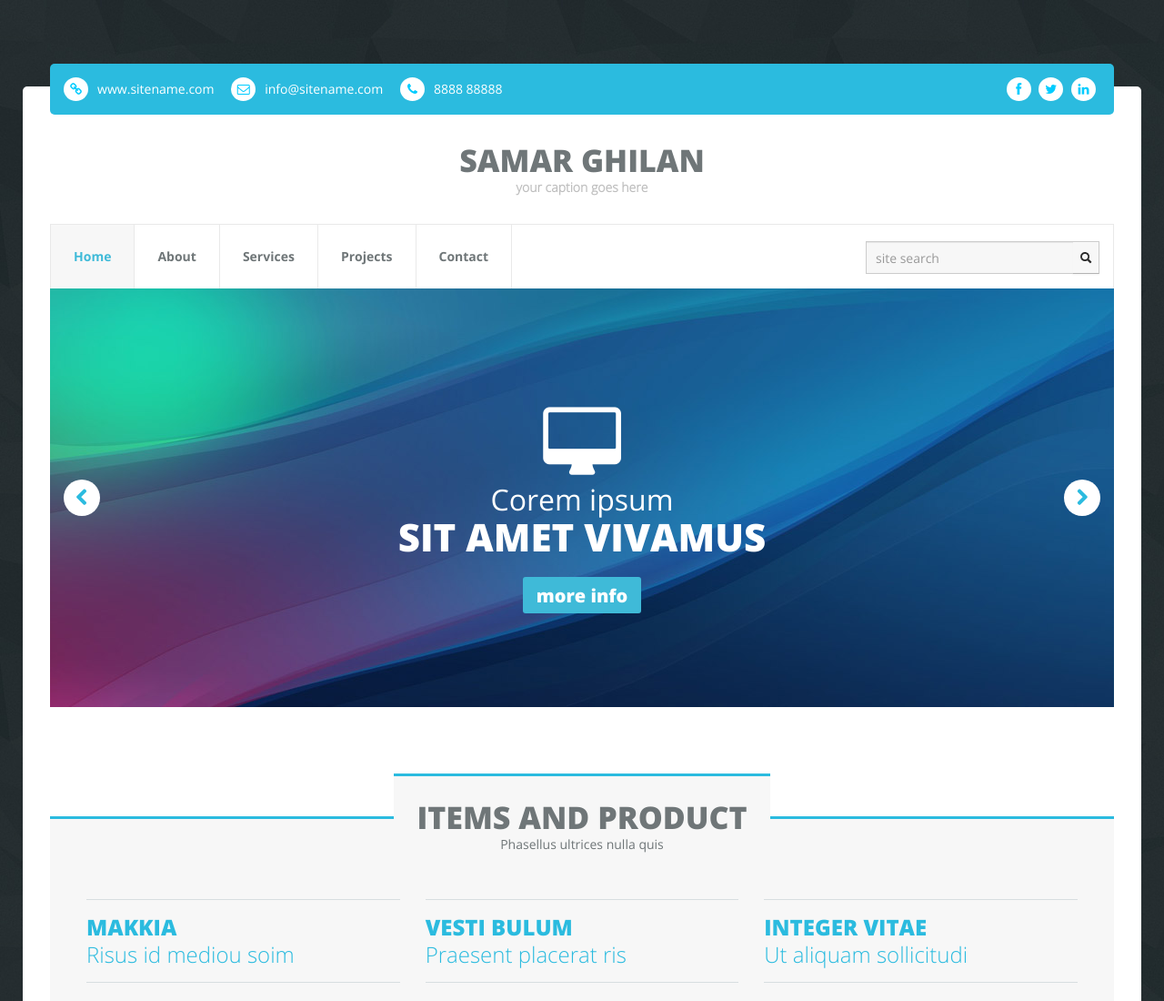
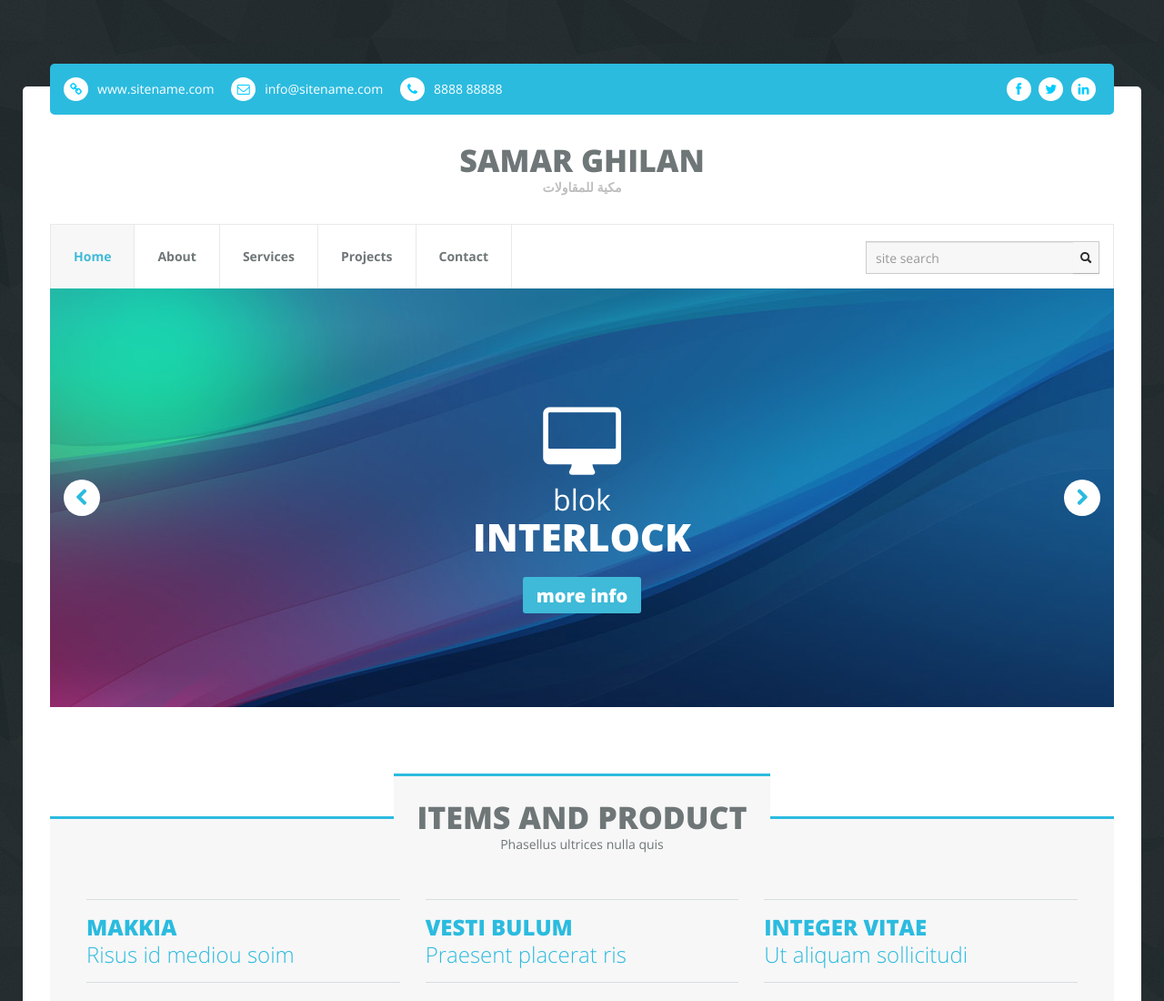
Before and after one commit to samar225/website2, a plain HTML site: page index.html in a window 1280 px wide. Shown: the top 1100 px of the page at 91% size. Drawn offline with Linux system fonts and the light colour scheme; files whose address does not match are found by name.

Commit message:
change 3

```diff
--- a/index.html
+++ b/index.html
@@ -58,7 +58,7 @@
 
                     <div class="site-name">
                         <h1>samar ghilan</h1>
-                        <h5>your caption goes here</h5>
+                        <h5>مكية للمقاولات</h5>
                     </div>
 
                     <!-- Site Name ends -->
@@ -118,8 +118,8 @@
                                 <img src="img/banner-image.jpg" alt="">
                                 <div class="carousel-caption">
                                     <i class="fw-icon-desktop"></i>
-                                  <h2>Corem ipsum</h2>
-                                  <h1>sit amet vivamus</h1>
+                                  <h2>blok</h2>
+                                  <h1>interlock</h1>
                                   <a href="#myModal" role="button" class="btn" data-toggle="modal"> more info</a>
                                 </div>
                             </div>
```
